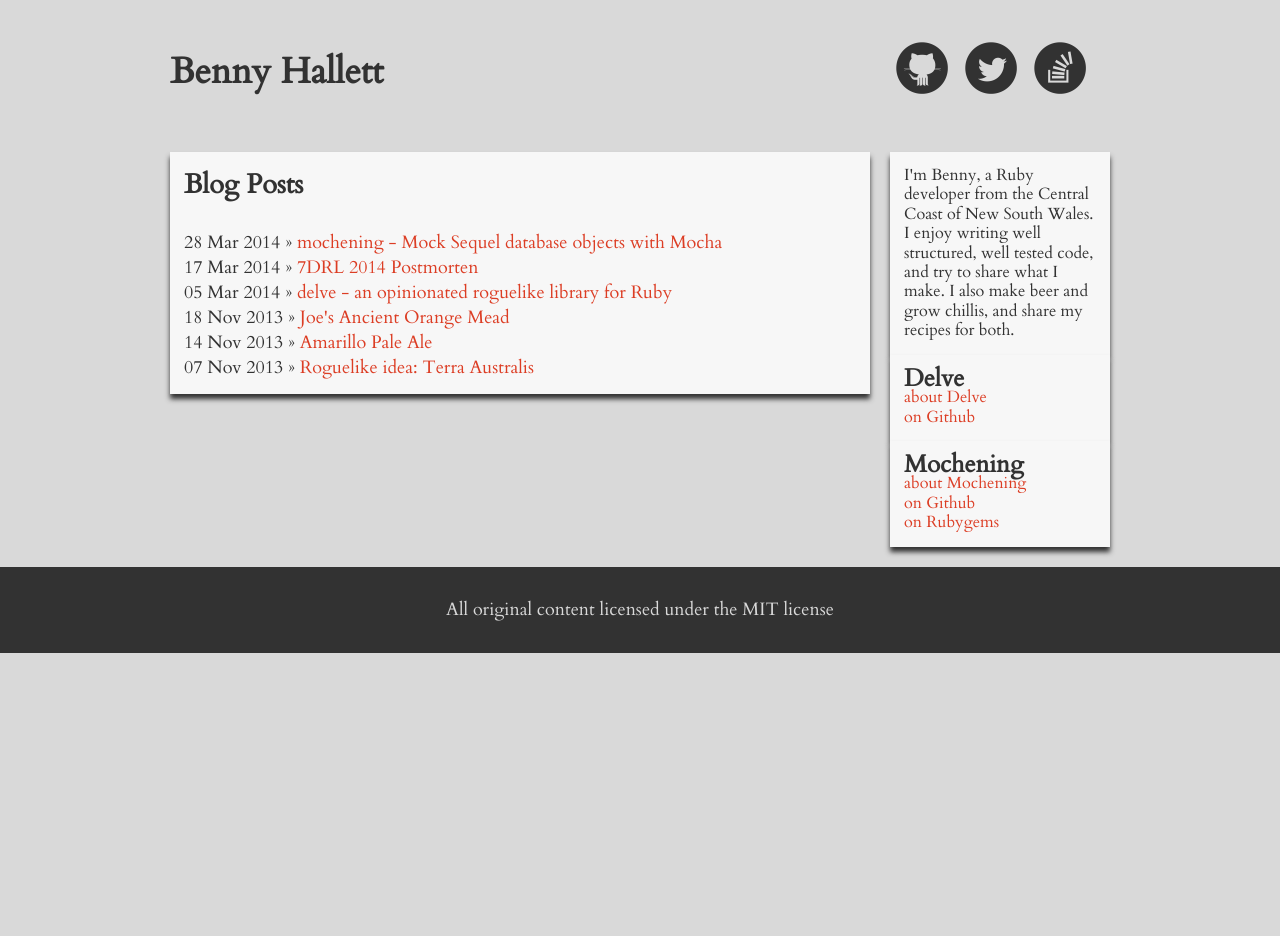
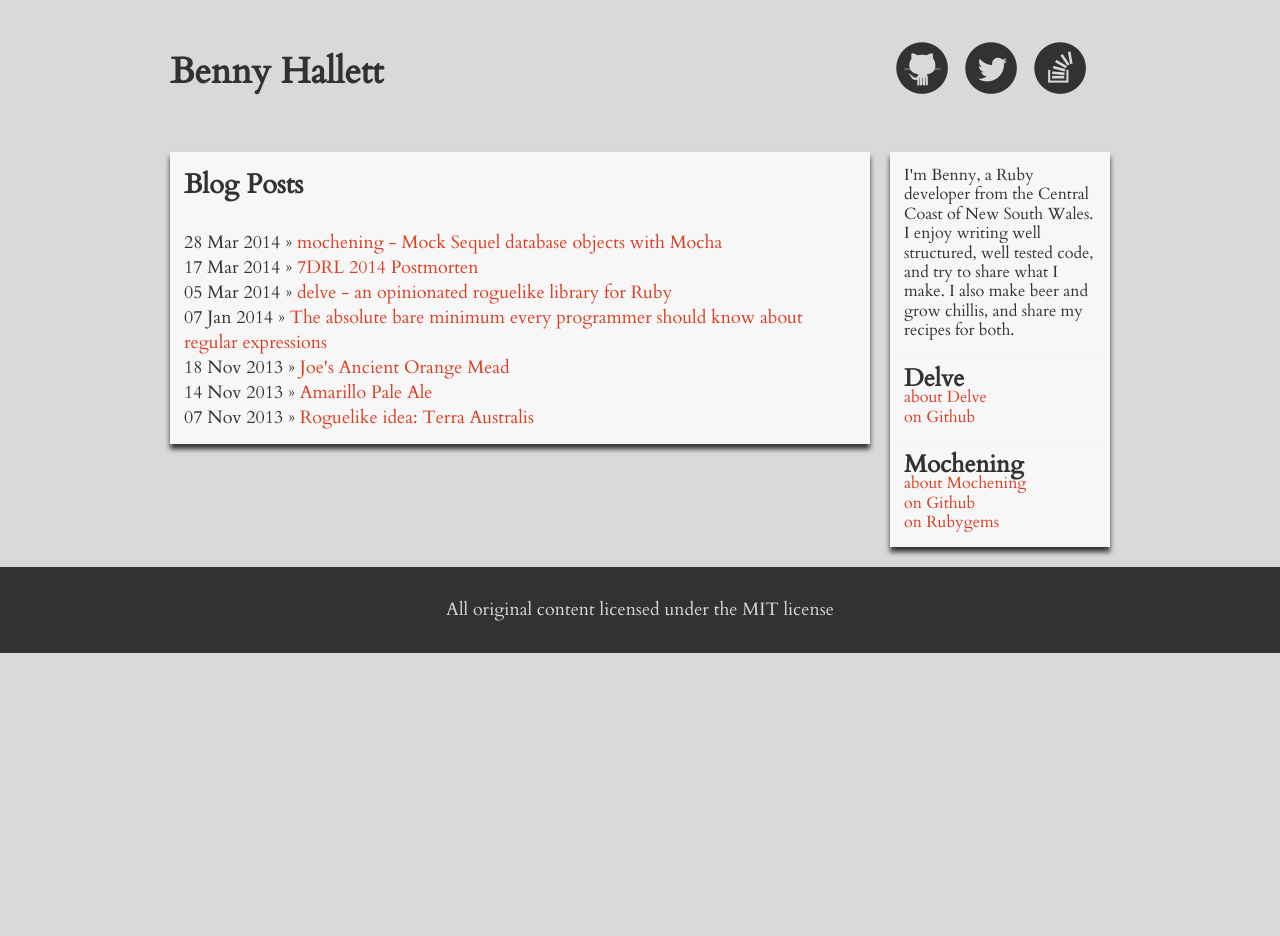
Before and after one commit to BennyHallett/blog, a Jekyll site: the page built from index.html, in a window 1280 px wide. Built offline with Jekyll 4.4.1, drawn with Linux system fonts in a browser that asks for light colours; Markdown is read by kramdown in place of the engine named in the settings; some of the changed lines change nothing that is shown.

Commit message:
Added analytics, added regex poost

```diff
--- a/_layouts/default.html
+++ b/_layouts/default.html
@@ -1,6 +1,17 @@
 <!DOCTYPE html>
 <html>
     <head>
+        <script>
+          (function(i,s,o,g,r,a,m){i['GoogleAnalyticsObject']=r;i[r]=i[r]||function(){
+          (i[r].q=i[r].q||[]).push(arguments)},i[r].l=1*new Date();a=s.createElement(o),
+          m=s.getElementsByTagName(o)[0];a.async=1;a.src=g;m.parentNode.insertBefore(a,m)
+          })(window,document,'script','//www.google-analytics.com/analytics.js','ga');
+
+          ga('create', 'UA-9971151-1', 'bennyhallett.com');
+          ga('send', 'pageview');
+
+        </script>
+
         <link href='http://fonts.googleapis.com/css?family=Cardo' rel='stylesheet' type='text/css'>
         <meta charset="utf-8">
         <meta http-equiv="X-UA-Compatible" content="IE=edge,chrome=1">
--- /dev/null
+++ b/_posts/2014-01-07-regex-bare-minimum.markdown
@@ -0,0 +1,89 @@
+---
+layout: post
+title:  "The absolute bare minimum every programmer should know about regular expressions"
+date:   2014-01-07 21:16:00
+---
+
+Regular expressions can be a really powerful tool to have in the toolbox. I remember when I first started learning how to make use of them, I found a great blog post from [@mjmalone](http://twitter.com/mjmalone) explaining the basics of regex in detail.
+
+I went to show it to a colleague today, and found that his site is no longer available. I found a copy on [the wayback machine](https://web.archive.org/web/20100207052803/http://immike.net/blog/2007/04/06/the-absolute-bare-minimum-every-programmer-should-know-about-regular-expressions/), but I've reproduced it below for future reference.
+
+Wtf is a regular expression?
+----------------------------
+
+Regular expressions are strings formatted using a special pattern notation that allow you to describe and parse text. Many programmers (even some good ones) disregard regular expressions as line noise, and it's a damned shame because they come in handy so often. Once you've gotten the hang of them, regular expressions can be used to solve countless real world problems.
+
+Regular expressions work a lot like the filename "globs" in Windows or *nix that allow you to specify a number of files by using the special * or ? characters (oops, did I just use a glob while defining a glob?). But with regular expressions the special characters, or metacharacters, are far more expressive.
+
+Like globs, regular expressions treat most characters as literal text. The regular expression *mike*, for example, will only match the letters m - i - k - e, in that order. But regular expressions sport an extensive set of metacharacters that make the simple glob look downright primitive.
+
+Meet the metacharacters: ^[](){}.*?\|+$ and sometimes -
+-------------------------------------------------------
+
+I know, they look intimidating, but they're really nice characters once you get to know them.
+
+### The Line Anchors: '^' and '$'
+
+The '^' (caret) and '$' (dollar) metacharacters represent the start and end of a line of text, respectively. As I mentioned earlier, the regular expression *mike* will match the letters m - i - k - e, but it will match anywhere in a line (e.g. it would match "I'm mike", or even "carmike"). The '^' character is used to anchor the match to the start of the line, so *^mike* would only find lines that start with mike. Similarly, the expression *mike$* would only find m - i - k - e at the end of a line (but would still match 'carmike').
+
+If we combine the two line anchor characters we can search for lines of text that contain a specific sequence of characters. The expression *^mike$* will only match the word mike on a line by itself - nothing more, nothing less. Similarly the expression *^$* is useful for finding empty lines, where the beginning of the line is promptly followed by the end.
+
+###The Character Class: '[]'
+
+Square brackets, called a character class, let you match any one of several characters. Suppose you want to match the word 'gray', but also want to find it if it was spelled 'grey'. A character class will allow you to match either. The regular expression *gr[ea]y* is interpreted as "g, followed by r, followed by either an e or an a, followed by y."
+
+If you use *[^ ... ]* instead of *[ ... ]*, the class matches any character that isn't listed. The leading ^ "negates" the list. Instead of listing all of the characters you want to included in the class, you list the characters you don't want included. Note that the ^ (caret) character used here has a different meaning when it's used outside of a character class, where it is used to match the beginning of a line.
+
+###The Character Class Metacharacter: '-'
+
+Within a character-class, the character-class metacharacter '-' (dash) indicates a range of characters. Instead of [01234567890abcdefABCDEF] we can write [0-9a-fA-F]. How convenient. The dash is a metacharacter only within a character class, elsewhere it simply matches the normal dash character.
+
+But wait, there's a catch. If a dash is the first character in a character class it is not considered a metacharacter (it can't possibly represent a range, since a range requires a beginning and an end), and will match a normal dash character. Similarly, the question mark and period are usually regex metacharacters, but not when they're inside a class (in the class [-0-9.?] the only special character is the dash between the 0 and 9).
+
+###Matching Any Character With a Dot: '.'
+
+The '.' metacharacter (called a dot or point) is shorthand for a character class that matches any character. It's very convenient when you want to match any character at a particular position in a string. Once again, the dot metacharacter is not a metacharacter when it's inside of a character class. Are you beginning to see a pattern? The list of metacharacters is different inside and outside of a character class.
+
+###The Alternation Metacharacter: '|'
+
+The '|' metacharacter, (pipe) means "or." It allows you to combine multiple expressions into a single expression that matches any of the individual ones. The subexpressions are called alternatives.
+
+For example, *Mike* and *Michael* are separate expressions, but *Mike|Michael* is one expression that matches either.
+
+Parenthesis can be used to limit the scope of the alternatives. I could shorten our previous expression that matched Mike or Michael with creative use of parenthesis. The expression *Mi(ke|chael)* matches the same thing. I probably would use the first expression in practice, however, as it is more legible and therefore more maintainable.
+
+###Matching Optional Items: '?'
+
+The '?' metacharacter (question mark) means optional. It is placed after a character that is allowed, but not required, at a certain point in an expression. The question mark attaches only to the immediately preceding character.
+
+If I wanted to match the english or american versions of the word 'flavor' I could use the regex *flavou?r*, which is interpreted as "f, followed by l, followed by a, followed by v, followed by o, followed by an optional u, followed by r."
+
+##The Other Quantifiers: '+' and '*'
+
+Like the question mark, the '+' (plus) and '\*' (star) metacharacters affect the number of times the preceding character can appear in the expression (with '?' the preceding character could appear 0 or 1 times). The metacharacter '+' matches one or more of the immediately preceding item, while '\*' matches any number of the preceding item, including 0.
+
+If I was trying to determine the score of a soccer match by counting the number of times the announcer said the word 'goal' in a transcript, I might use the regular expression *go+al*, which would match 'goal', as well as 'gooooooooooooooooal' (but not 'gal').
+
+The three metacharacters, question mark, plus, and star are called quantifiers because they influence the quantity of the item they're attached to.
+
+###The Interval Quantifier: '{}'
+
+The '{min, max}' metasequence allows you to specify the number of times a particular item can match by providing your own minimum and maximum. The regex *go{1,5}al* would limit our previous example to matching between one and five o's. The sequence {0,1} is identical to a question mark.
+
+###The Escape Character: '\'
+
+The '\' metacharacter (backslash) is used to escape metacharacters that have special meaning so you can match them in patterns. For example, if you would like to match the '?' or '\' characters, you can precede them with a backslash, which removes their meaning: '\?' or '\\'.
+
+When used before a non-metacharacter a backslash can have a different meaning depending on the flavor of regular expression you're using. For perl compatible regular expressions (PCREs) you can check out the perldoc page for perl regular expressions. PCREs are extremely common, this flavor of regexes can be used in PHP, Ruby, and ECMAScript/Javascript, and many other languages.
+
+###Using Parenthesis for Matching: '()'
+
+Most regular expression tools will allow you to capture a particular subset of an expression with parenthesis. I could match the domain portion of a URL by using an expression like *http://([^/]+)*. Let's break this expression down into it's components to see how it works.
+
+The beginning of the expression is fairly straightforward: it matches the sequence "h - t - t - p - : - / - /". This initial sequence is followed by parenthesis, which are used to capture the characters that match the subexpression they surround. In this case the subexpression is '[^/]+', which matches any character except for '/' one or more times. For a URL like http://immike.net/blog/Some-blog-post, 'immike.net' will be captured by the parenthesis.
+
+###Want to know more?
+
+I've only touched the surface on what can be done with regular expressions. If want to learn more, check out Jeffrey Friedl's book Mastering Regular Expressions. Friedl did an outstanding job with this book, it's accessible and a surprisingly fun and interesting read, considering the dry subject matter.
+
+Check out my follow up to this article where I take a look at some of the most useful regular expressions for common programming tasks. And once you understand the basics read on to learn all you need to know to become a regex pro.
```
